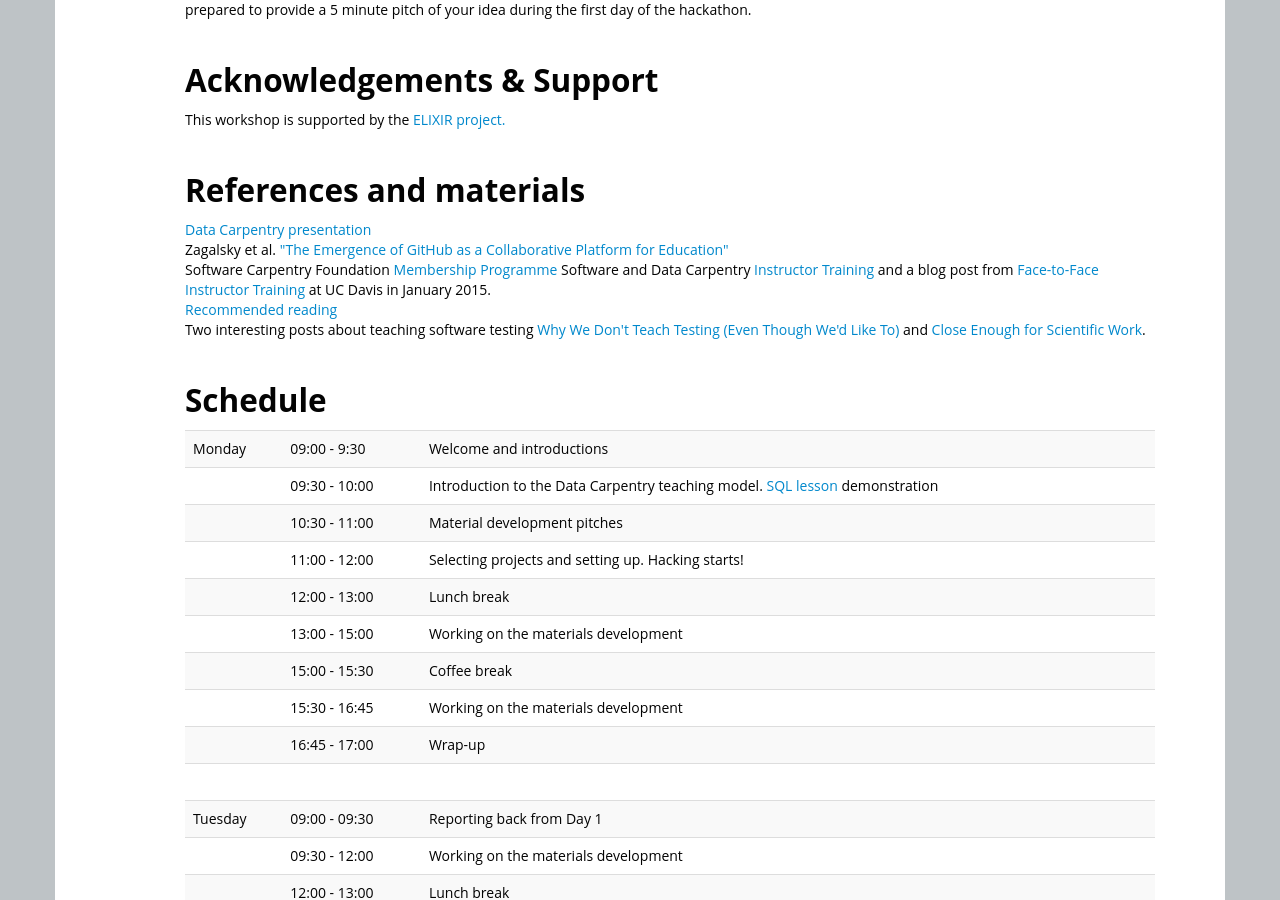
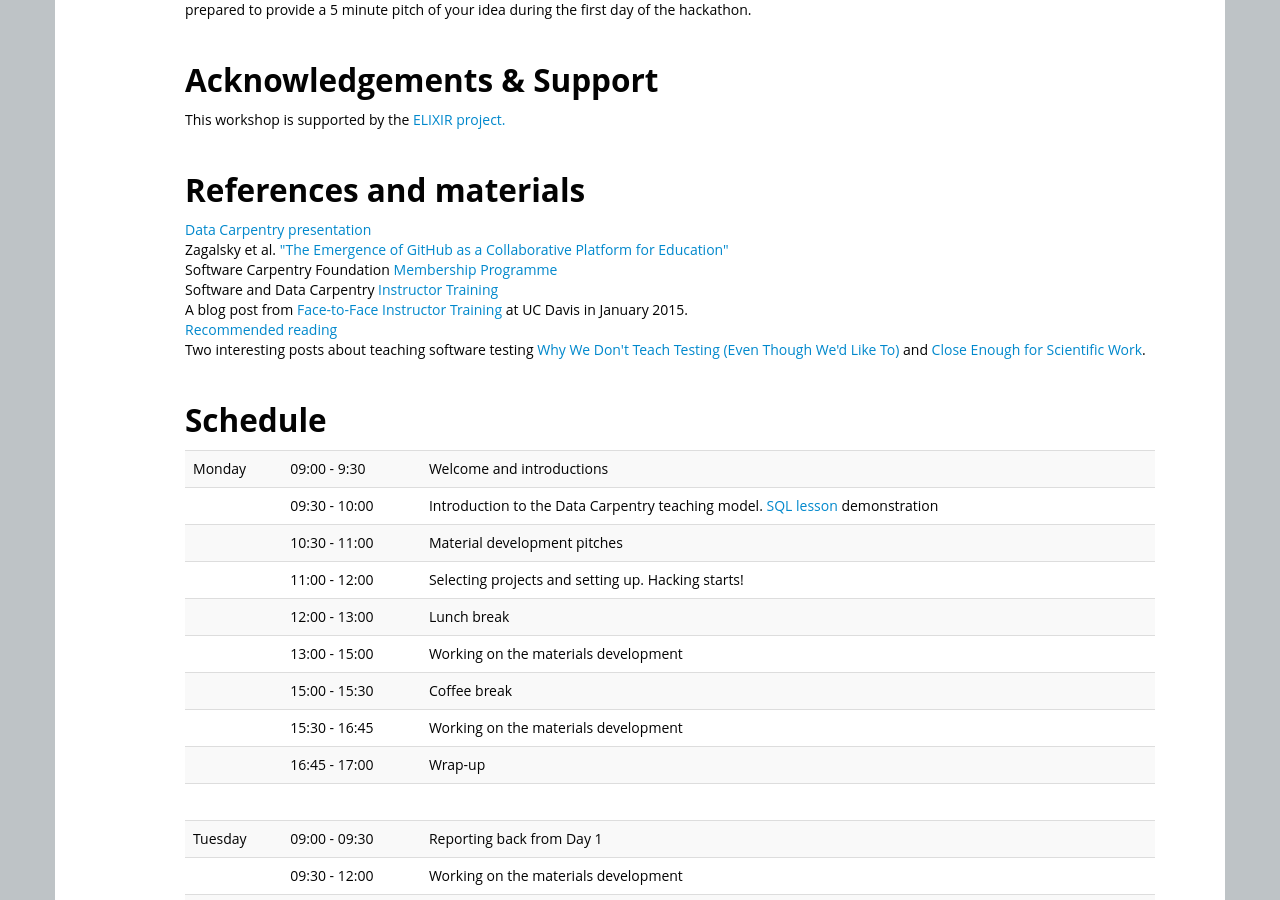
Before and after one commit to data-lessons/2015-03-16-elixir-sprint, a Jekyll site: the page built from index.html, in a window 1280 px wide and 900 px high, scrolled down 1971 px. Built offline with Jekyll 4.4.1, drawn with Linux system fonts in a browser that asks for light colours; nearby versions of some CDN libraries; library files that are not in the unit come from our copies.

Commit message:
fixed line breaks

```diff
--- a/index.html
+++ b/index.html
@@ -177,8 +177,9 @@ contact: data-carpentry@software-carpentry.org
 <div>
 <a href="https://github.com/datacarpentry/presentations/blob/master/ELIXIR_Hackathon1_Data_Carpentry.ppt?raw=true">Data Carpentry presentation</a> <br />
 Zagalsky et al. <a href="http://alexeyza.com/pdf/cscw15.pdf">"The Emergence of GitHub as a Collaborative Platform for Education"</a> <br />
-Software Carpentry Foundation <a href="http://software-carpentry.org/scf/membership.html">Membership Programme</a>
-Software and Data Carpentry <a href="http://swcarpentry.github.io/training-course/"> Instructor Training</a> and a blog post from
+Software Carpentry Foundation <a href="http://software-carpentry.org/scf/membership.html">Membership Programme</a> <br/>
+Software and Data Carpentry <a href="http://swcarpentry.github.io/training-course/"> Instructor Training</a> <br/>
+A blog post from
 <a href="http://software-carpentry.org/blog/2015/01/instructor-training-at-uc-davis.html">
 Face-to-Face Instructor Training</a> at UC Davis in January 2015.<br />
 <a href="http://software-carpentry.org/v5/bib.html">Recommended reading</a> <br />
```
